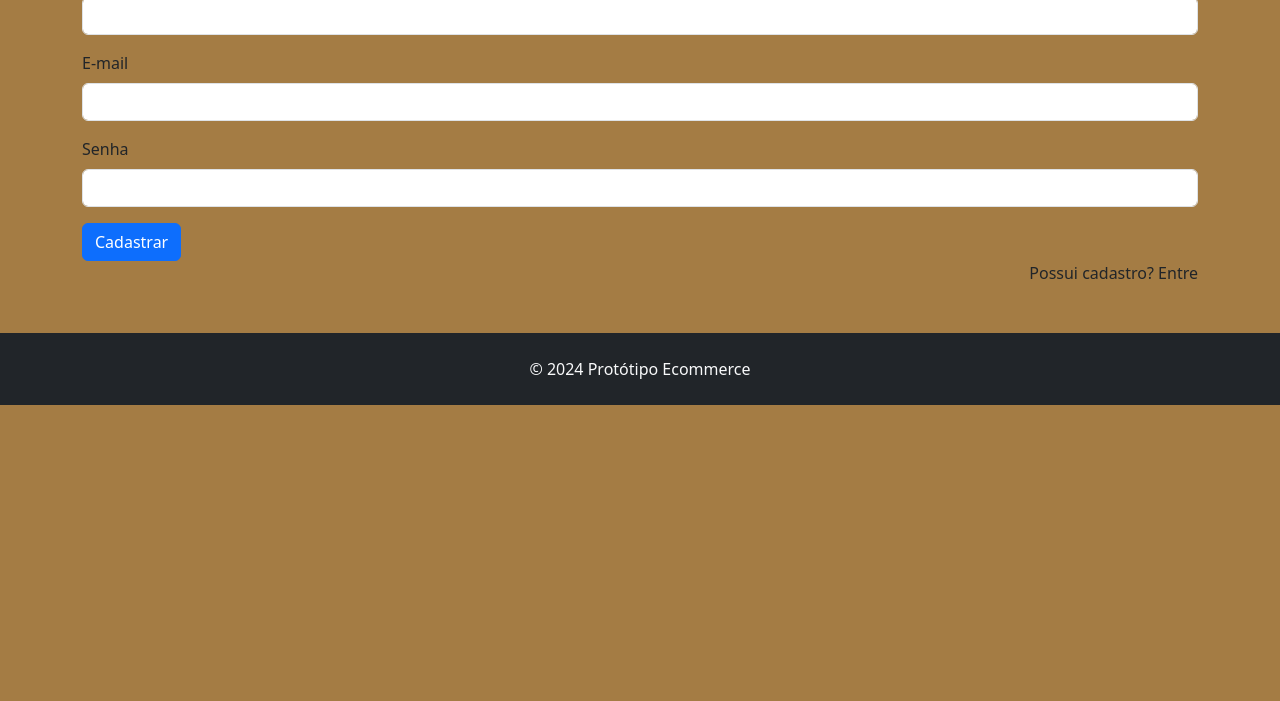
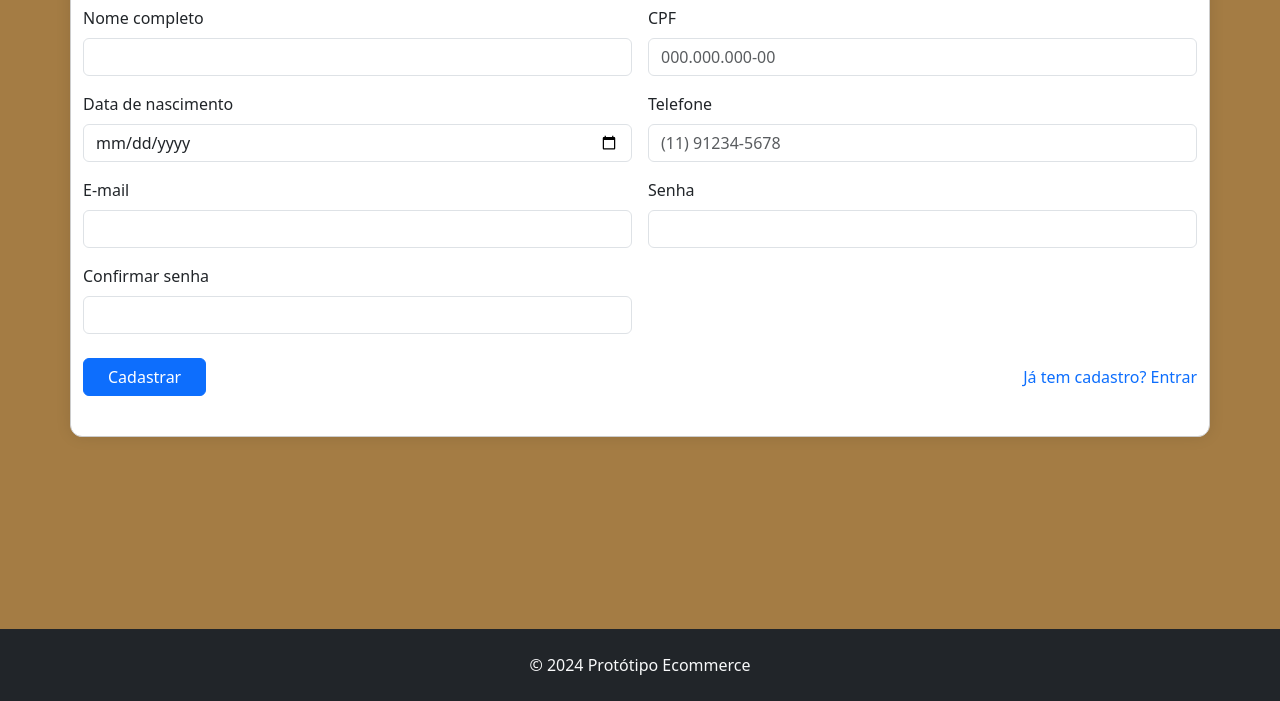
Before and after one commit to gioticianelli/PetsCool, a plain HTML site: page cadastro.html in a window 1280 px wide. Shown: the part 277-978 px from the top of the page. Before the commit the page ends 800 px from the top, so only its background shows below. Drawn offline with nearby package versions, Linux system fonts and the light colour scheme.

Commit message:
finalização

```diff
--- a/cadastro.html
+++ b/cadastro.html
@@ -9,6 +9,7 @@
   <title>Cadastro de Cliente</title>
   <link href="https://cdn.jsdelivr.net/npm/bootstrap@5.3.0/dist/css/bootstrap.min.css" rel="stylesheet" />
   <link rel="stylesheet" href="css/style.css" />
+  <link rel="stylesheet" href="css/stylecadas.css" />
 </head>
 <body>
 
@@ -34,24 +35,52 @@
     </header>
 
   <main class="container my-5">
-    <h2 class="text-center mb-4">Cadastro de Cliente</h2>
-    <form>
-      <div class="mb-3">
+  <h2 class="text-center mb-4">Cadastro de Cliente</h2>
+  <form>
+    <div class="row g-3">
+      <div class="col-md-6">
         <label for="nome" class="form-label">Nome completo</label>
         <input type="text" class="form-control" id="nome" required />
       </div>
-      <div class="mb-3">
+
+      <div class="col-md-6">
+        <label for="cpf" class="form-label">CPF</label>
+        <input type="text" class="form-control" id="cpf" placeholder="000.000.000-00" required />
+      </div>
+
+      <div class="col-md-6">
+        <label for="data-nascimento" class="form-label">Data de nascimento</label>
+        <input type="date" class="form-control" id="data-nascimento" required />
+      </div>
+
+      <div class="col-md-6">
+        <label for="telefone" class="form-label">Telefone</label>
+        <input type="tel" class="form-control" id="telefone" placeholder="(11) 91234-5678" required />
+      </div>
+
+      <div class="col-md-6">
         <label for="email" class="form-label">E-mail</label>
         <input type="email" class="form-control" id="email" required />
       </div>
-      <div class="mb-3">
+
+      <div class="col-md-6">
         <label for="senha" class="form-label">Senha</label>
         <input type="password" class="form-control" id="senha" required />
       </div>
-      <a href="login.html" class="btn btn-primary">Cadastrar</a>
-      <a href="login.html" class="nav-link link-cadastro">Possui cadastro? Entre</a>
-    </form>
-  </main>
+
+      <div class="col-md-6">
+        <label for="confirmar-senha" class="form-label">Confirmar senha</label>
+        <input type="password" class="form-control" id="confirmar-senha" required />
+      </div>
+    </div>
+
+    <div class="mt-4 d-flex justify-content-between align-items-center">
+      <button type="submit" class="btn btn-primary px-4">Cadastrar</button>
+      <a href="login.html" class="nav-link text-primary">Já tem cadastro? Entrar</a>
+    </div>
+  </form>
+</main>
+
 
   <footer class="bg-dark text-light text-center py-4">
     <p class="mb-0">© 2024 Protótipo Ecommerce</p>
--- a/css/style.css
+++ b/css/style.css
@@ -55,3 +55,7 @@ body {
     font-size: 1.25rem;
     font-weight: bold;
 }
+
+.py-4{
+    margin-top: 15%;
+}
--- /dev/null
+++ b/css/stylecadas.css
@@ -0,0 +1,16 @@
+main {
+  background-color: #fff;
+  padding: 40px;
+  border-radius: 12px;
+  box-shadow: 0 0 15px rgba(0, 0, 0, 0.1);
+  border: 1px solid #ccc;
+
+}
+
+form label {
+  font-weight: 500;
+}
+
+form input {
+  border-radius: 8px;
+}
--- /dev/null
+++ b/css/stylecheck.css
@@ -0,0 +1,29 @@
+.bg-marrom {
+    background-color: #8f5e1a;
+    /* marrom escuro estilo "saddle brown" */
+}
+
+body {
+    background-color: #9c7134ea;
+    ;
+}
+
+.bg-orange {
+    background-color: #553a15;
+}
+
+.navbar-nav .nav-link {
+    transition: all 0.3s;
+}
+
+.navbar-nav .nav-link:hover {
+    transform: translateY(-2px);
+}
+
+main {
+    background-color: white;
+    padding: 40px;
+    border-radius: 15px;
+    box-shadow: 0 0 20px rgba(0, 0, 0, 0.2);
+    border: 2px solid #8b5e3c;
+}
```
Also changed, not shown: carrinho.html (+4 -1 lines), checkout.html (+1 -1 lines), js/script_carrinho.js (+17 -4 lines), login.html (+2 -2 lines).
